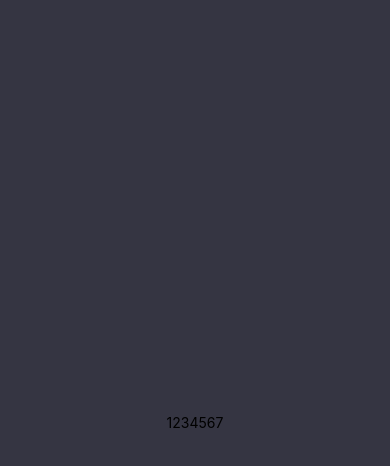
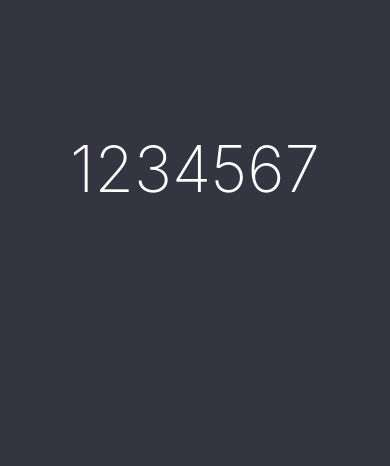
Before and after one commit to LordOrbnauticus/timerApp, a React Native app: screen / in a window 390 px wide. Shown: the top 466 px of the page. Built offline with nearby package versions, Linux system fonts and the light colour scheme.

Commit message:
stylesheet error fix. renders timer properly

```diff
--- a/App.js
+++ b/App.js
@@ -8,7 +8,7 @@ const DATA = {
 }
 
 function Timer({ interval }) {
-  return <Text styles={styles.timer}>{ interval }</Text>
+  return <Text style={styles.timer}>{ interval }</Text>
 }
 
 export default class App extends Component {
@@ -26,11 +26,11 @@ const styles = StyleSheet.create({
     flex: 1,
     backgroundColor: '#353542',
     alignItems: 'center',
-    justifyContent: 'center',
+    paddingTop: 130,
   },
   timer: {
-    color: '#fff',
+    color: '#FFFFFF',
     fontSize: 64,
-    fontWeight: '200'
-  }
+    fontWeight: '200',
+  },
 });
```
